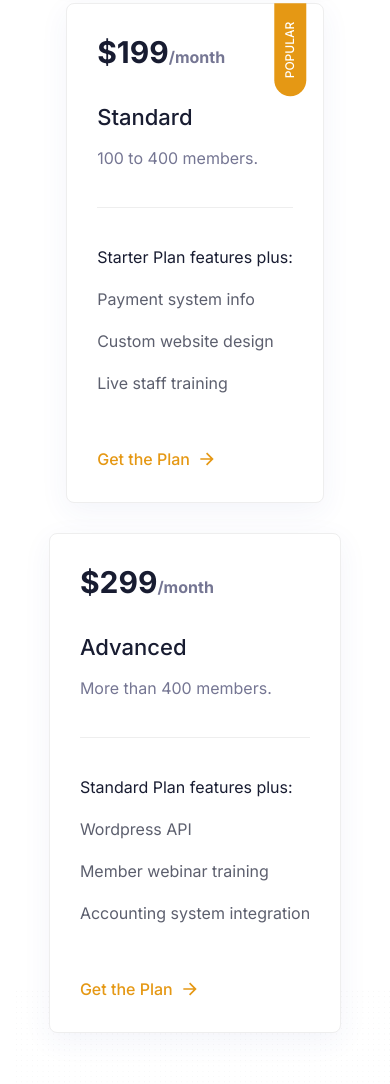
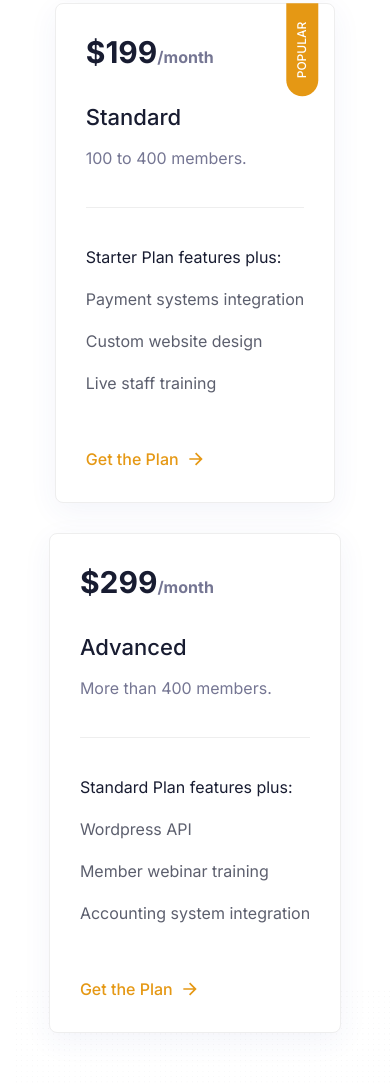
Before and after one commit to chamberhive/www, a plain HTML site: page index.html in a window 390 px wide. Shown: the part 6505-7589 px from the top of the page. Drawn offline with Linux system fonts and the light colour scheme.

```diff
--- a/index.html
+++ b/index.html
@@ -547,7 +547,7 @@
               <div class="border-t border-stroke dark:border-strokedark mt-9 pt-9 pb-12.5">
                 <ul>
                   <li class="text-black dark:text-manatee mb-4 last:mb-0">Starter Plan features plus:</li>
-                  <li class="text-black dark:text-manatee mb-4 last:mb-0 opacity-70">Payment system info</li>
+                  <li class="text-black dark:text-manatee mb-4 last:mb-0 opacity-70">Payment systems integration </li>
                   <li class="text-black dark:text-manatee mb-4 last:mb-0 opacity-70">Custom website design</li>
                   <li class="text-black dark:text-manatee mb-4 last:mb-0 opacity-70">Live staff training</li>
                 </ul>
```
